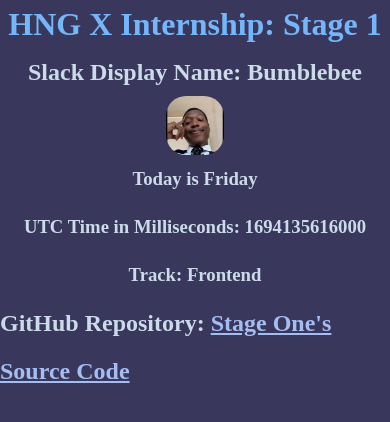
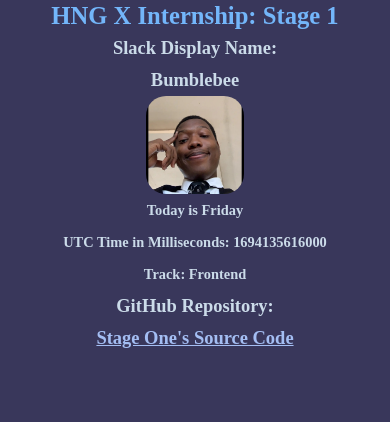
Before and after one commit to Ayomide0123/HNG_Stage-One, a plain HTML site: page index.html in a window 390 px wide. Drawn offline with Linux system fonts and the light colour scheme.

Commit message:
final push

```diff
--- a/index.html
+++ b/index.html
@@ -8,16 +8,22 @@
 </head>
 <body>
     <header>
-        <h1>HNG X Internship: Stage 1</h1>
+        <h1>
+            <span class="nowrap">HNG X Internship:</span>
+            <span class="nowrap">Stage 1</span>
+        </h1>
     </header>
 
     <main>
-        <h2 data-testid="slackUserName">Slack Display Name: Bumblebee</h2>
+        <h2 data-testid="slackUserName">
+            <span class="nowrap">Slack Display Name:</span>
+            <span class="nowrap">Bumblebee</span>
+        </h2>
         <img src="./img/Ayomide.jpg" alt="Bumblebee" width="756px" height="756px" data-testid="slackDisplayImage">
-        <h3 data-testid="currentDayOfTheWeek" id="dayOfWeek"></h3>
-        <h3 data-testid="currentUTCTime" id="utc_time"></h3>
+        <h3 data-testid="currentDayOfTheWeek"></h3>
+        <h3 data-testid="currentUTCTime"></h3>
         <h3 data-testid="myTrack">Track: Frontend</h3>
-        <h2>GitHub Repository: <a href="https://github.com/Ayomide0123/HNG_Stage-One" data-testid=“githubURL”>Stage One's Source Code</a></h2>
+        <h2>GitHub Repository: <a href="https://github.com/Ayomide0123/HNG_Stage-One" data-testid=“githubURL” class="nowrap">Stage One's Source Code</a></h2>
     </main>
 
     <footer></footer>
--- a/main.css
+++ b/main.css
@@ -15,6 +15,9 @@
   min-height: 100vh;
 }
 
+.nowrap {
+  white-space: nowrap;
+}
 main {
   display: flex;
   flex-direction: column;
@@ -55,3 +58,41 @@
 a[data-testid="“githubURL”"]:active {
   opacity: 0.8;
 }
+
+/* MEDIA QUERIES  */
+@media screen and (max-width: 600px) {
+  body {
+    font-size: 0.77rem;
+  }
+  img[data-testid="slackDisplayImage"] {
+    width: 20%;
+    height: auto;
+  }
+}
+
+@media screen and (max-width: 400px) {
+  body {
+    line-height: 2rem;
+  }
+  img[data-testid="slackDisplayImage"] {
+    width: 25%;
+    height: auto;
+  }
+  h2 {
+    display: flex;
+    flex-direction: column;
+    align-items: center;
+  }
+}
+
+@media screen and (max-width: 300px) {
+  img[data-testid="slackDisplayImage"] {
+    width: 30%;
+    height: auto;
+  }
+  h3[data-testid="currentDayOfTheWeek"],
+  h3[data-testid="currentUTCTime"],
+  header {
+    text-align: center;
+  }
+}
```
